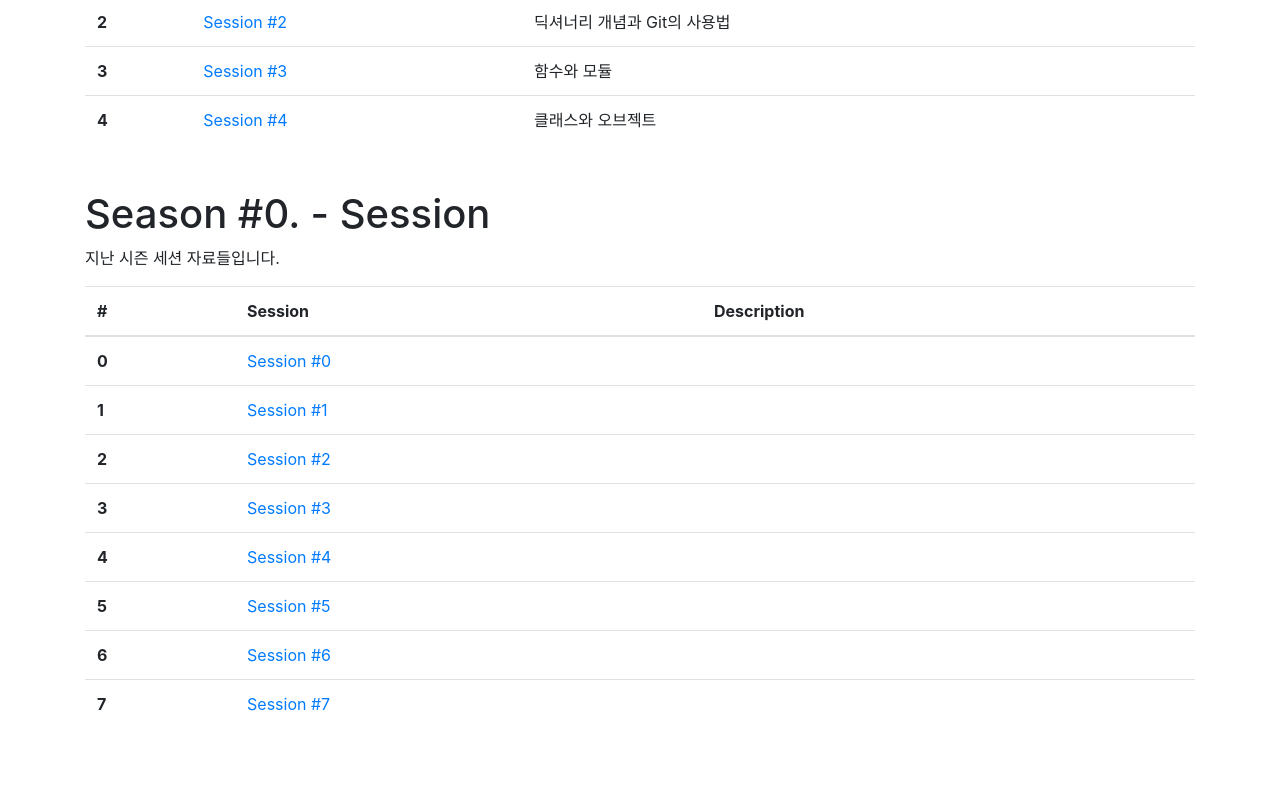
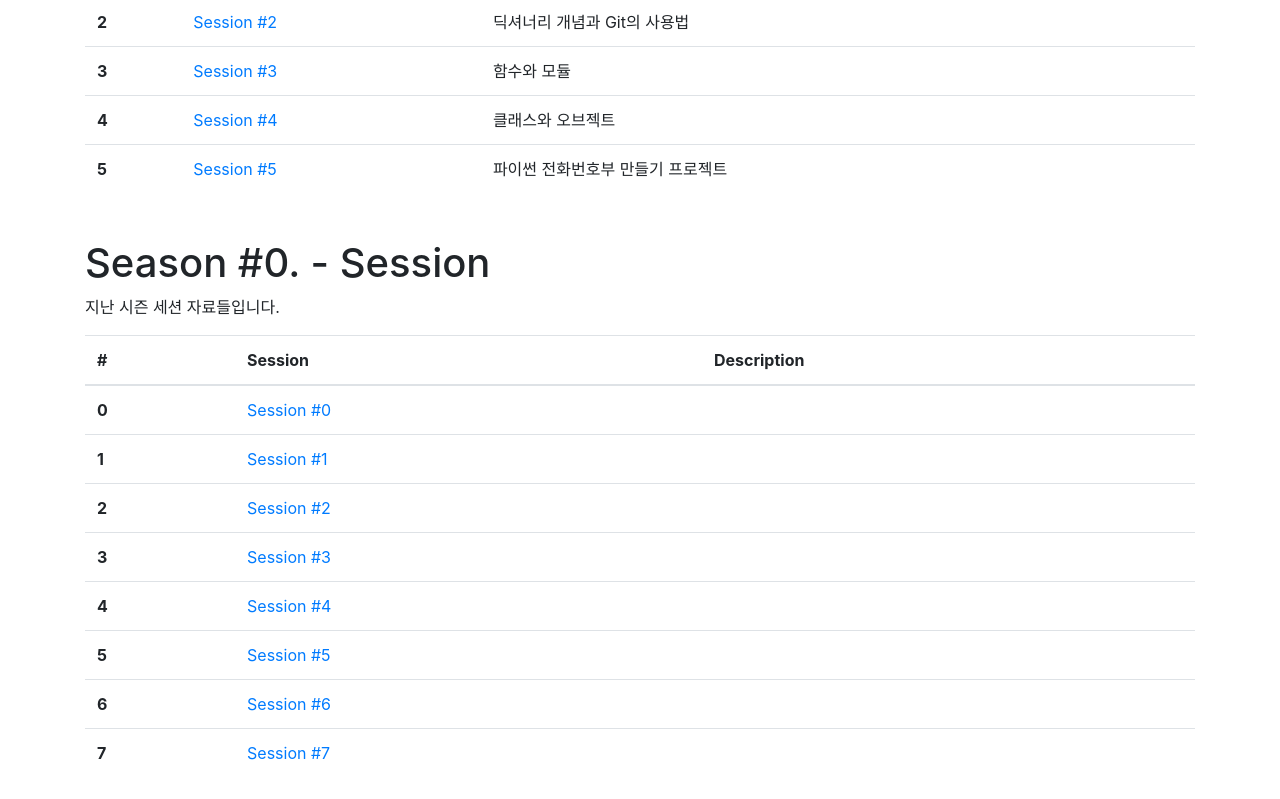
Before and after one commit to AmosDoan/mossol_main_react, a React (Create React App) app: page /#/openCollege in a window 1280 px wide. Shown: the part 2118-2917 px from the top of the page. Built offline with nearby package versions, Linux system fonts and the light colour scheme.

Commit message:
- Add session #5.

```diff
--- a/src/pages/OpenCollege.js
+++ b/src/pages/OpenCollege.js
@@ -160,6 +160,11 @@ class OpenCollege extends Component {
                                     <td><a href="https://mossol.net/season1/session-4/#/">Session #4</a></td>
                                     <td>클래스와 오브젝트</td>
                                 </tr>
+                                <tr>
+                                    <th scope="row">5</th>
+                                    <td><a href="https://mossol.net/season1/session-5/#/">Session #5</a></td>
+                                    <td>파이썬 전화번호부 만들기 프로젝트</td>
+                                </tr>
                                 </tbody>
                             </table>
                         </Col>
```
